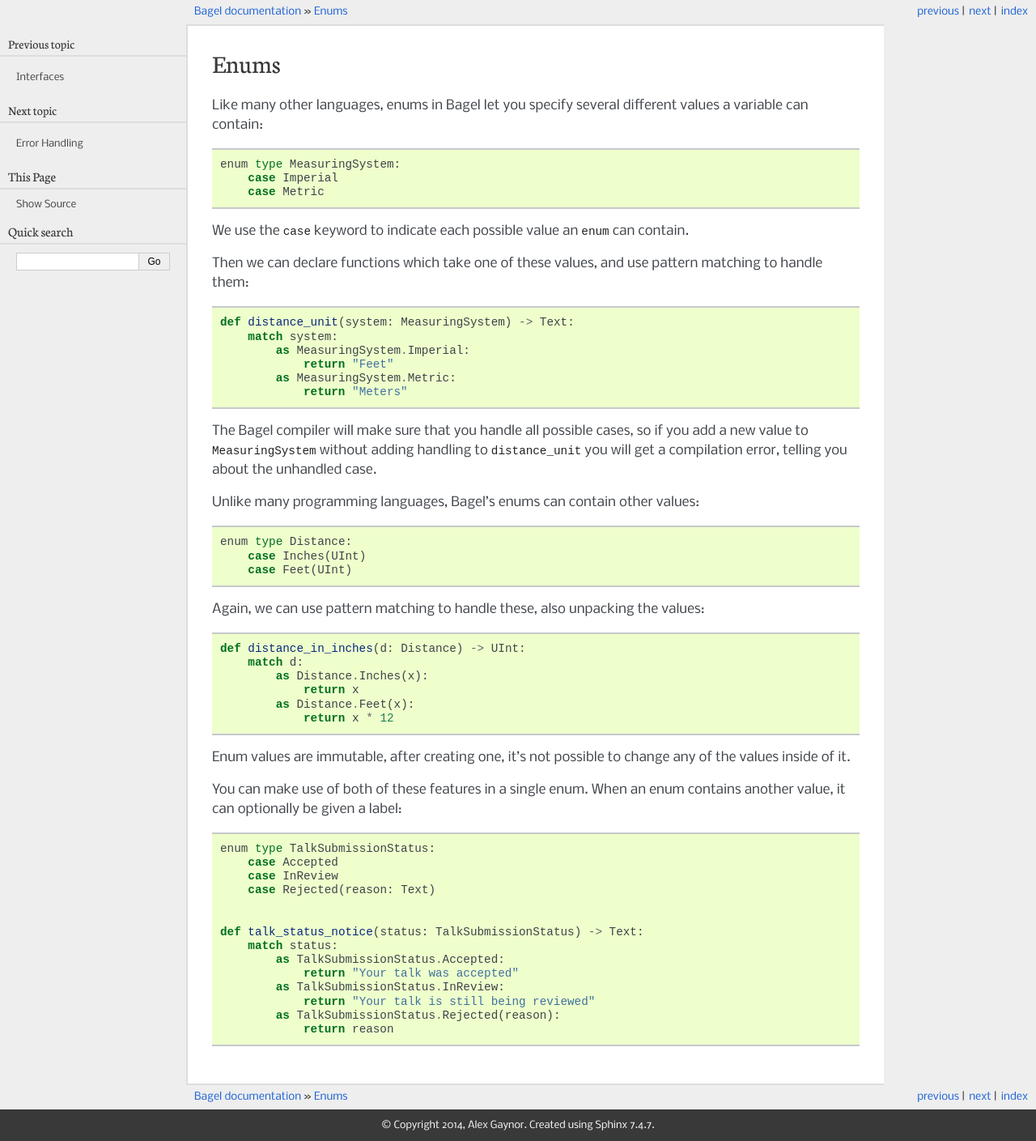
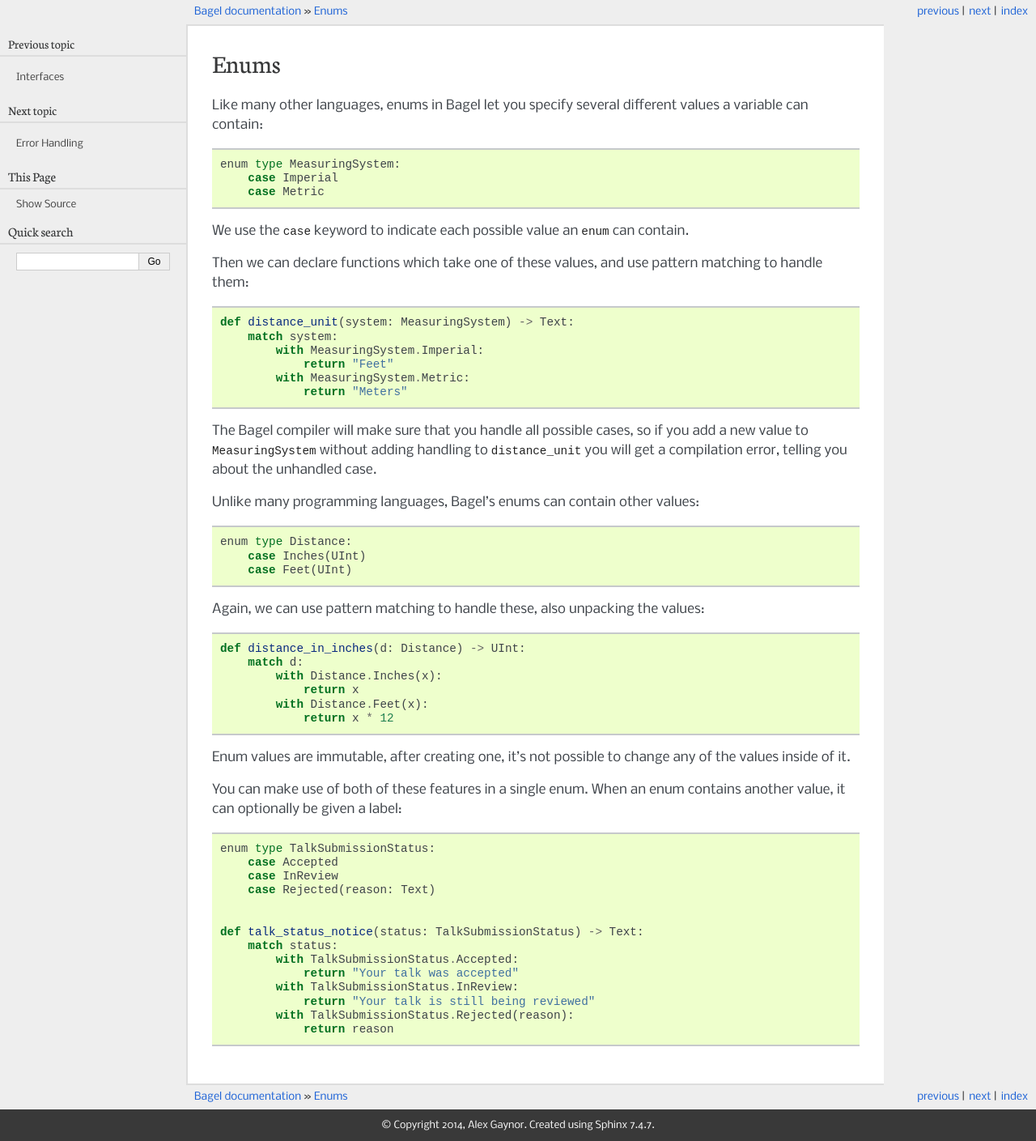
Before and after one commit to alex/bagel, a Sphinx documentation site: the page built from docs/features/enums.rst, in a window 1280 px wide. Shown: the whole page at 81% size. Built offline with Sphinx 7.4.7, drawn with Linux system fonts in a browser that asks for light colours; the version number could not be read and is left out.

```diff
--- a/docs/features/enums.rst
+++ b/docs/features/enums.rst
@@ -16,9 +16,9 @@ pattern matching to handle them::
 
     def distance_unit(system: MeasuringSystem) -> Text:
         match system:
-            as MeasuringSystem.Imperial:
+            with MeasuringSystem.Imperial:
                 return "Feet"
-            as MeasuringSystem.Metric:
+            with MeasuringSystem.Metric:
                 return "Meters"
 
 The Bagel compiler will make sure that you handle all possible cases, so if you
@@ -36,9 +36,9 @@ Again, we can use pattern matching to handle these, also unpacking the values::
 
     def distance_in_inches(d: Distance) -> UInt:
         match d:
-            as Distance.Inches(x):
+            with Distance.Inches(x):
                 return x
-            as Distance.Feet(x):
+            with Distance.Feet(x):
                 return x * 12
 
 Enum values are immutable, after creating one, it's not possible to change any
@@ -55,9 +55,9 @@ contains another value, it can optionally be given a label::
 
     def talk_status_notice(status: TalkSubmissionStatus) -> Text:
         match status:
-            as TalkSubmissionStatus.Accepted:
+            with TalkSubmissionStatus.Accepted:
                 return "Your talk was accepted"
-            as TalkSubmissionStatus.InReview:
+            with TalkSubmissionStatus.InReview:
                 return "Your talk is still being reviewed"
-            as TalkSubmissionStatus.Rejected(reason):
+            with TalkSubmissionStatus.Rejected(reason):
                 return reason
--- a/docs/features/interfaces.rst
+++ b/docs/features/interfaces.rst
@@ -23,9 +23,9 @@ Next we can write code which uses this interface::
 
     def cached_expensive_computation(cache: CacheClient, key: Bytes) -> Bytes:
         match cache.get(key):
-            as Some(result):
+            with Some(result):
                 return result
-            as None:
+            with None:
                 result = expensive_computation()
                 cache.set(key, result)
                 return result
```
Also changed, not shown: docs/features/error-handling.rst (+7 -7 lines), 4 other files.
